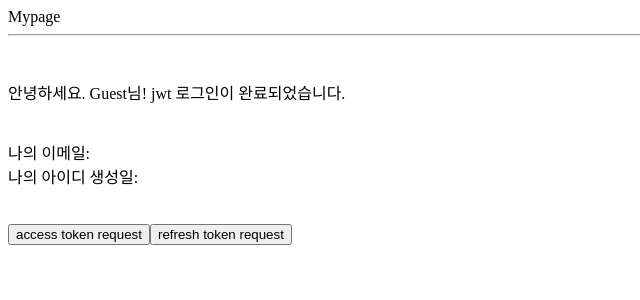
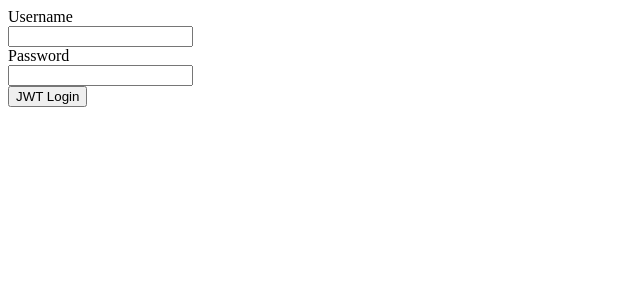
Before and after one commit to ad105geppetto/Study8_Authentication-Authorization, a React (Create React App) app in the folder client/: page / in a window 1280 px wide. Shown: the top 300 px of the page, without its empty margins (0-640 px from the left). Built offline with nearby package versions, Linux system fonts and the light colour scheme.

Commit message:
[fix] Log-In component

```diff
--- a/client/package.json
+++ b/client/package.json
@@ -6,6 +6,7 @@
     "@testing-library/jest-dom": "^5.16.4",
     "@testing-library/react": "^13.2.0",
     "@testing-library/user-event": "^13.5.0",
+    "axios": "^0.27.2",
     "react": "^18.1.0",
     "react-dom": "^18.1.0",
     "react-scripts": "5.0.1",
--- a/client/src/App.js
+++ b/client/src/App.js
@@ -3,7 +3,7 @@ import Login from "./components/Login";
 import Mypage from "./components/Mypage";
 
 function App() {
-  const [isLogin, setIsLogin] = useState(true);
+  const [isLogin, setIsLogin] = useState(false);
   return (
     <div className="App">
       {isLogin ? (
--- a/client/src/components/Login.js
+++ b/client/src/components/Login.js
@@ -1,16 +1,53 @@
+import { useState } from "react";
+
+const axios = require("axios");
+
 function Login() {
+  const [userId, setUserId] = useState("");
+  const [password, setPassword] = useState("");
+
+  const inputUserIdHandler = (e) => {
+    setUserId(e.target.value);
+  };
+  const inputPasswordHandler = (e) => {
+    setPassword(e.target.value);
+  };
+
+  const loginRequestHandler = () => {
+    axios
+      .post("https://localhost:4000/login", {
+        userId: userId,
+        password: password,
+      })
+      .then((res) => {
+        console.log("ok");
+      });
+  };
+
   return (
     <div className="Login">
       <div className="inputField">
         <div>Username</div>
-        <input name="userId" />
+        <input
+          name="userId"
+          value={userId}
+          onChange={inputUserIdHandler}
+          type="text"
+        />
       </div>
       <div className="inputField">
         <div>Password</div>
-        <input name="password" />
+        <input
+          name="password"
+          value={password}
+          onChange={inputPasswordHandler}
+          type="password"
+        />
       </div>
       <div className="loginBtnContainer">
-        <button className="loginBtn">JWT Login</button>
+        <button className="loginBtn" onClick={loginRequestHandler}>
+          JWT Login
+        </button>
       </div>
     </div>
   );
```
Also changed, not shown: 1 other file (tests, documents, lock files or other folders).
